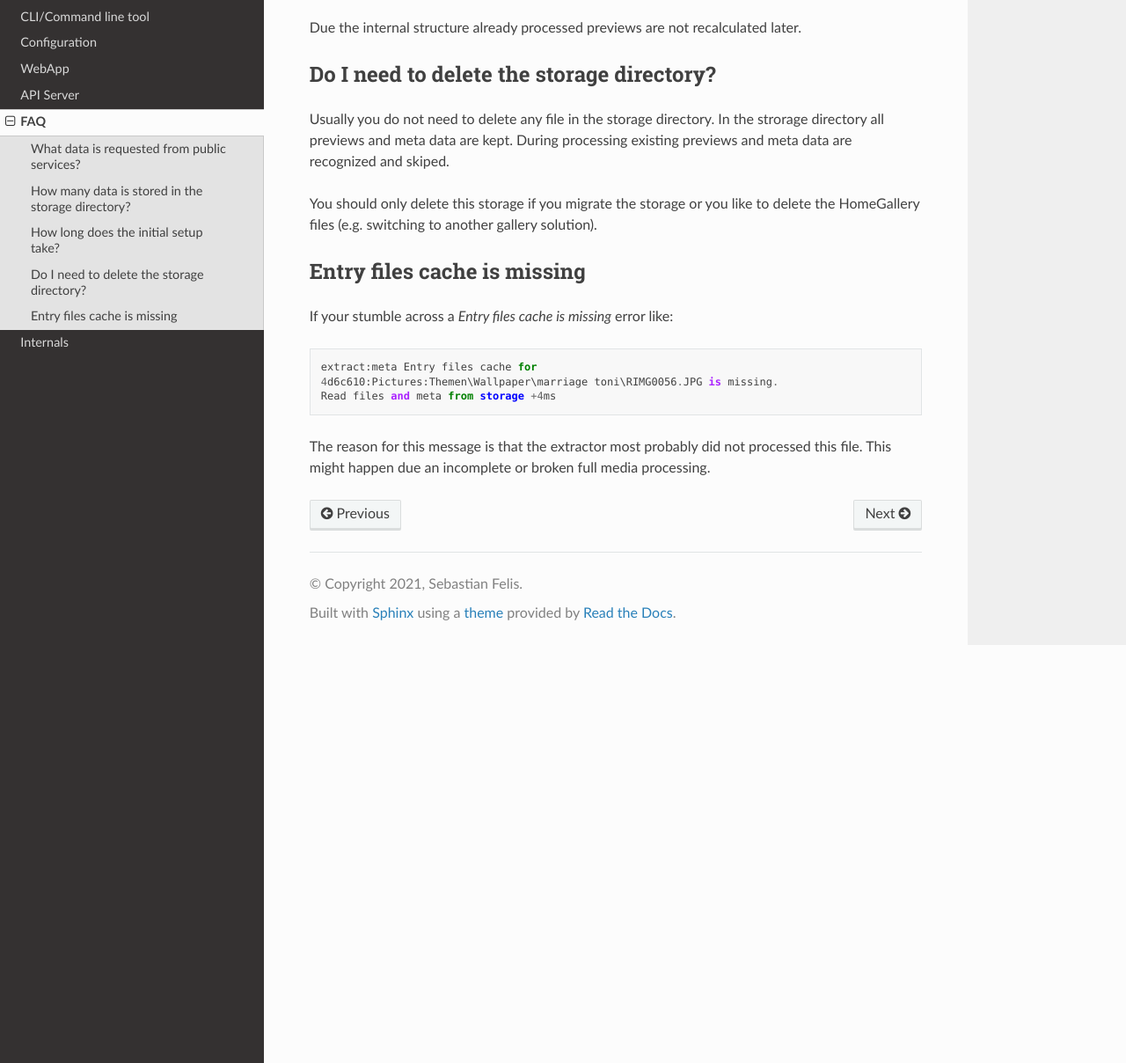
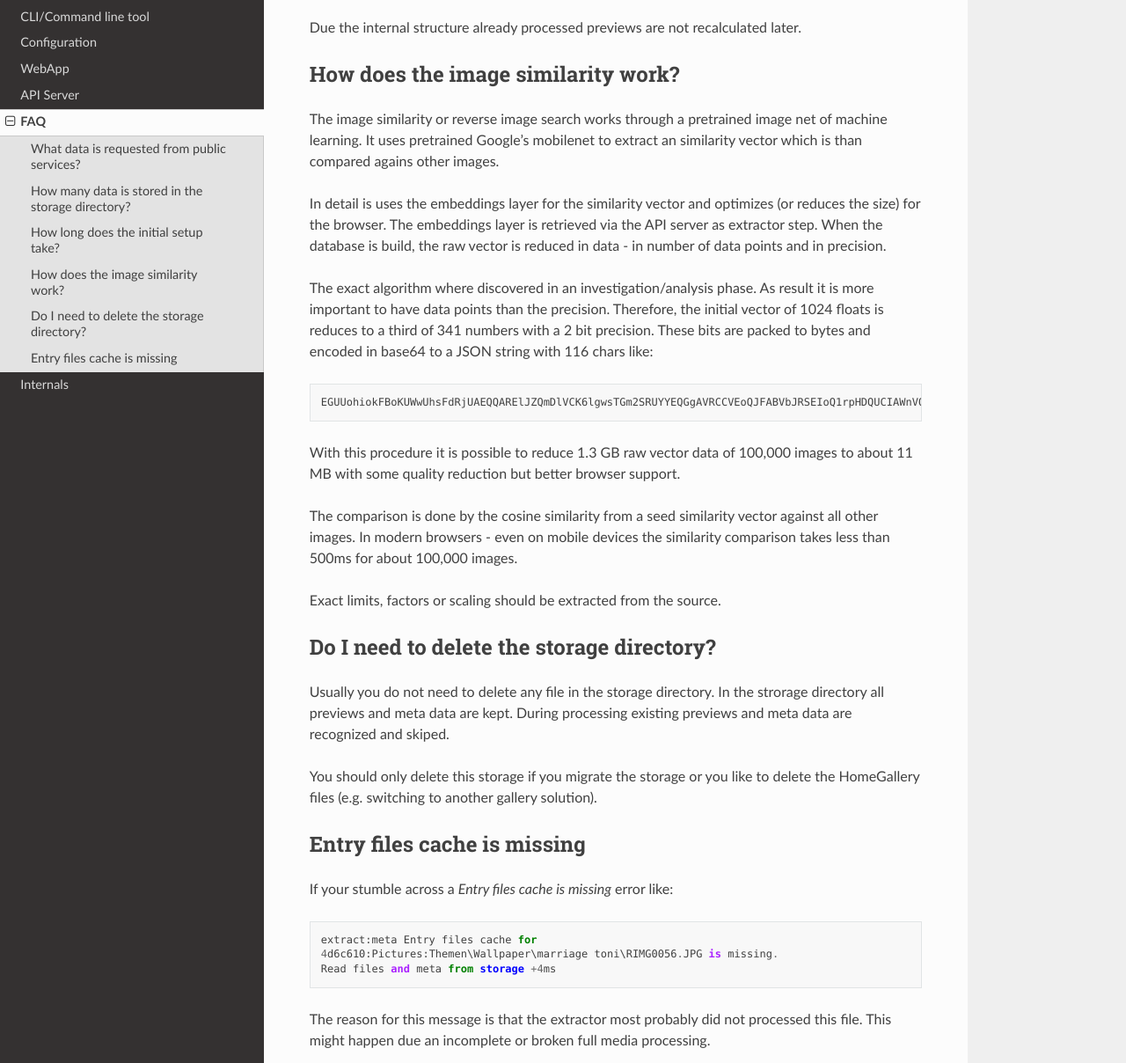
Before and after one commit to xemle/home-gallery-doc, a Sphinx documentation site: the page built from source/faq/index.rst, in a window 1280 px wide and 1400 px high, scrolled down 985 px, cut to the strip 192-1400 px from the top of the window. Shown: the whole strip at 88% size. Built offline with Sphinx 7.4.7 and the Read the Docs theme 2.0.0, drawn with Linux system fonts in a browser that asks for light colours.

Commit message:
Add FAQ of image similarity algorithm

```diff
--- a/source/faq/index.rst
+++ b/source/faq/index.rst
@@ -57,6 +57,39 @@ Use following exclude file to process only image files (JPG and PNG):
 Due the internal structure already processed previews are not
 recalculated later.
 
+How does the image similarity work?
+-----------------------------------
+
+The image similarity or reverse image search works through a pretrained
+image net of machine learning. It uses pretrained Google's mobilenet to
+extract an similarity vector which is than compared agains other images.
+
+In detail is uses the embeddings layer for the similarity vector and optimizes
+(or reduces the size) for the browser. The embeddings layer is retrieved
+via the API server as extractor step. When the database is build, the
+raw vector is reduced in data - in number of data points and in precision.
+
+The exact algorithm where discovered in an investigation/analysis
+phase. As result it is more important to have data points than the precision.
+Therefore, the initial vector of 1024 floats is reduces to a third
+of 341 numbers with a 2 bit precision. These bits are packed to bytes and
+encoded in base64 to a JSON string with 116 chars like:
+
+.. code-block::
+
+    EGUUohiokFBoKUWwUhsFdRjUAEQQARElJZQmDlVCK6lgwsTGm2SRUYYEQGgAVRCCVEoQJFABVbJRSEIoQ1rpHDQUCIAWnVQRTlVSFIlDZQUEhLiFgAA=
+
+With this procedure it is possible to reduce 1.3 GB raw vector data of
+100,000 images to about 11 MB with some quality reduction but better browser
+support.
+
+The comparison is done by the cosine similarity from a seed similarity
+vector against all other images. In modern browsers - even on mobile
+devices the similarity comparison takes less than 500ms for about 100,000
+images.
+
+Exact limits, factors or scaling should be extracted from the source.
+
 Do I need to delete the storage directory?
 ------------------------------------------
 
```
